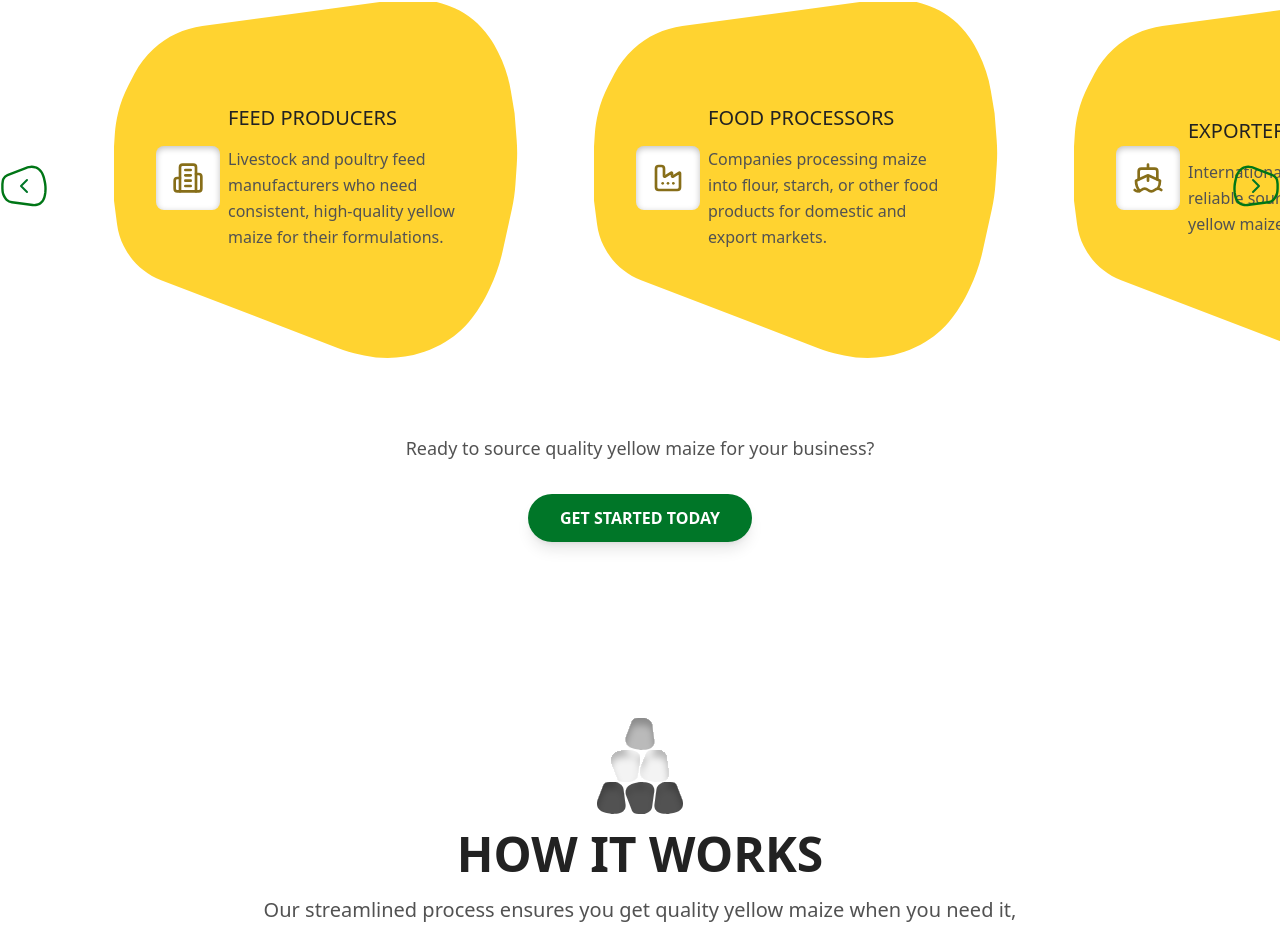
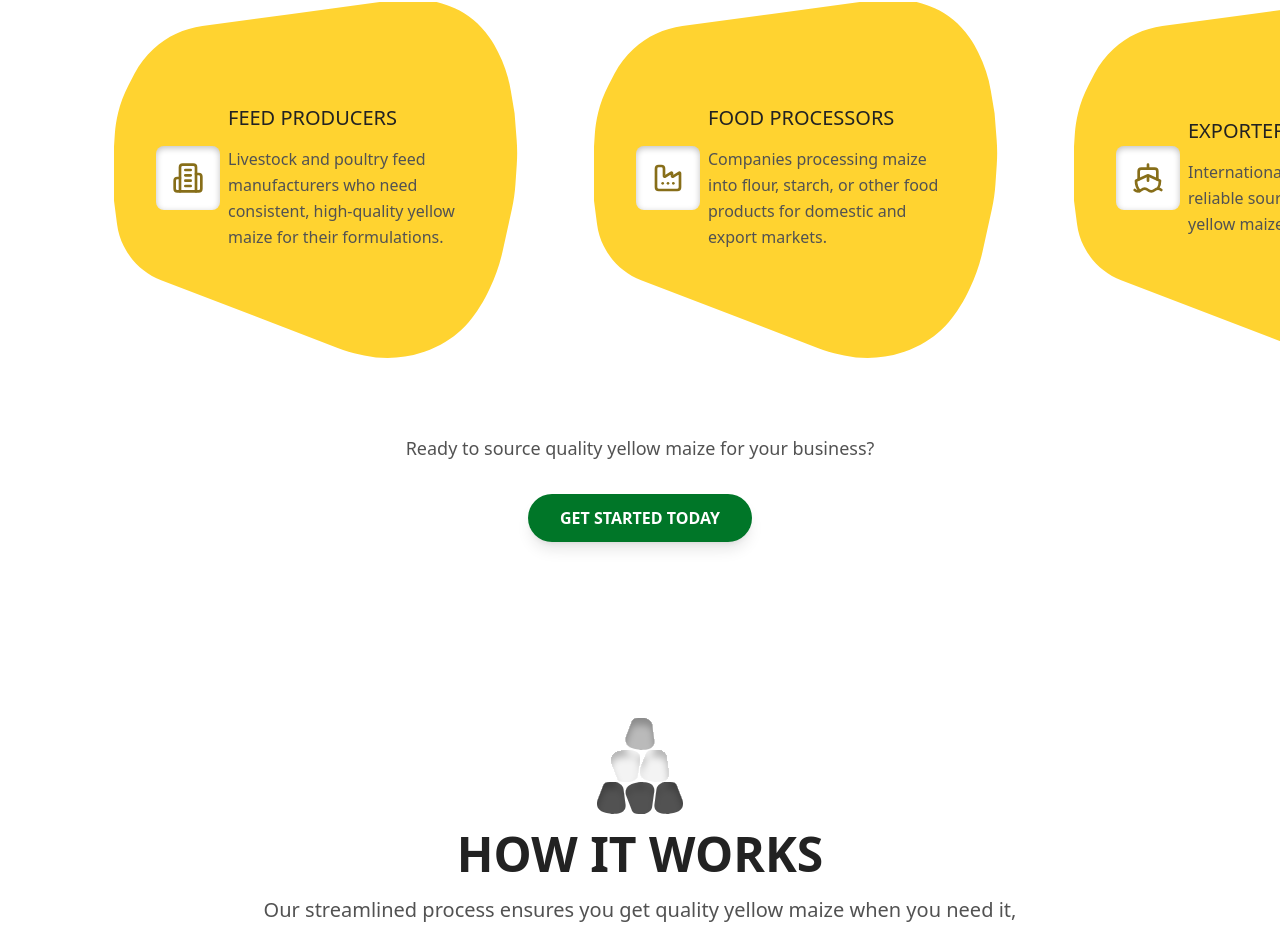
Before and after one commit to afromorpheus/baobab-frontiers-website, a Next.js app: page / in a window 1280 px wide. Shown: the part 2540-3472 px from the top of the page. Built offline with nearby package versions, Linux system fonts and the light colour scheme.

Commit message:
Remove: Slider navigation buttons from Who We Serve section

```diff
--- a/src/components/WhoWeServe.tsx
+++ b/src/components/WhoWeServe.tsx
@@ -1,24 +1,10 @@
 'use client';
 
 import { useState, useRef } from 'react';
-import { Building2, Factory, Ship, Users, Globe, ShoppingCart, ChevronLeft, ChevronRight } from 'lucide-react';
+import { Building2, Factory, Ship, Users, Globe, ShoppingCart } from 'lucide-react';
 
 export default function WhoWeServe() {
   const sliderRef = useRef<HTMLDivElement>(null);
-
-  const handleScroll = (direction: 'left' | 'right') => {
-    if (sliderRef.current) {
-      const scrollAmount = 620; // Card width + gap
-      const scrollPosition = direction === 'left'
-        ? sliderRef.current.scrollLeft - scrollAmount
-        : sliderRef.current.scrollLeft + scrollAmount;
-
-      sliderRef.current.scrollTo({
-        left: scrollPosition,
-        behavior: 'smooth'
-      });
-    }
-  };
 
 const customers = [
   {
@@ -130,37 +116,6 @@ const customers = [
             ))}
           </div>
 
-          {/* Navigation Buttons */}
-          <button
-            className="absolute left-0 top-1/2 -translate-y-1/2 -translate-x-4 z-10"
-            onClick={() => handleScroll('left')}
-          >
-            <div className="relative w-12 h-12">
-              <img
-                src="/Brand-Motif-Container-Left-Green-Outline.svg"
-                alt="Previous"
-                className="absolute inset-0 w-full h-full"
-              />
-              <div className="absolute inset-0 flex items-center justify-center">
-                <ChevronLeft className="w-6 h-6 text-[#007628]" />
-              </div>
-            </div>
-          </button>
-          <button
-            className="absolute right-0 top-1/2 -translate-y-1/2 translate-x-4 z-10"
-            onClick={() => handleScroll('right')}
-          >
-            <div className="relative w-12 h-12">
-              <img
-                src="/Brand-Motif-Container-Right-Green-Outline.svg"
-                alt="Next"
-                className="absolute inset-0 w-full h-full"
-              />
-              <div className="absolute inset-0 flex items-center justify-center">
-                <ChevronRight className="w-6 h-6 text-[#007628]" />
-              </div>
-            </div>
-          </button>
         </div>
 
         {/* CTA */}
```
